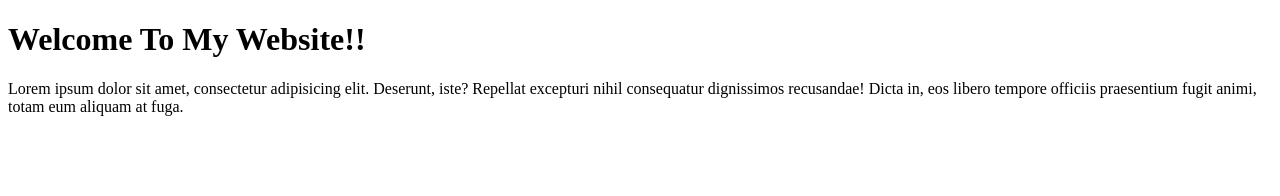
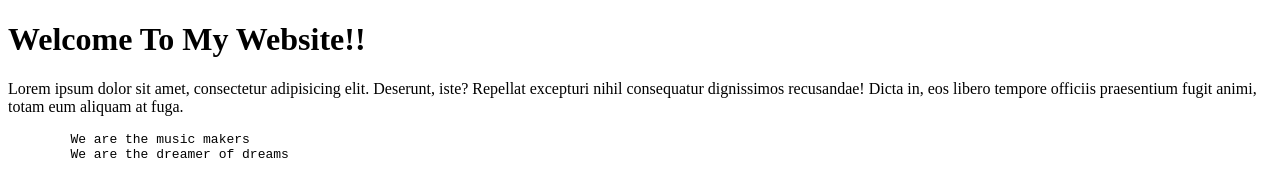
Before and after one commit to pastrychefgamer/html-basics, a plain HTML site: page index.html in a window 1280 px wide. Drawn offline with Linux system fonts and the light colour scheme.

Commit message:
playing around with the pre tag

```diff
--- a/index.html
+++ b/index.html
@@ -11,5 +11,10 @@
 
     <p>Lorem ipsum dolor sit amet, consectetur adipisicing elit. Deserunt, iste? Repellat excepturi nihil
         consequatur dignissimos recusandae! Dicta in, eos libero tempore officiis praesentium fugit animi, totam eum aliquam at fuga.</p>
+
+    <pre>
+        We are the music makers
+        We are the dreamer of dreams
+    </pre>
 </body>
 </html>
```
